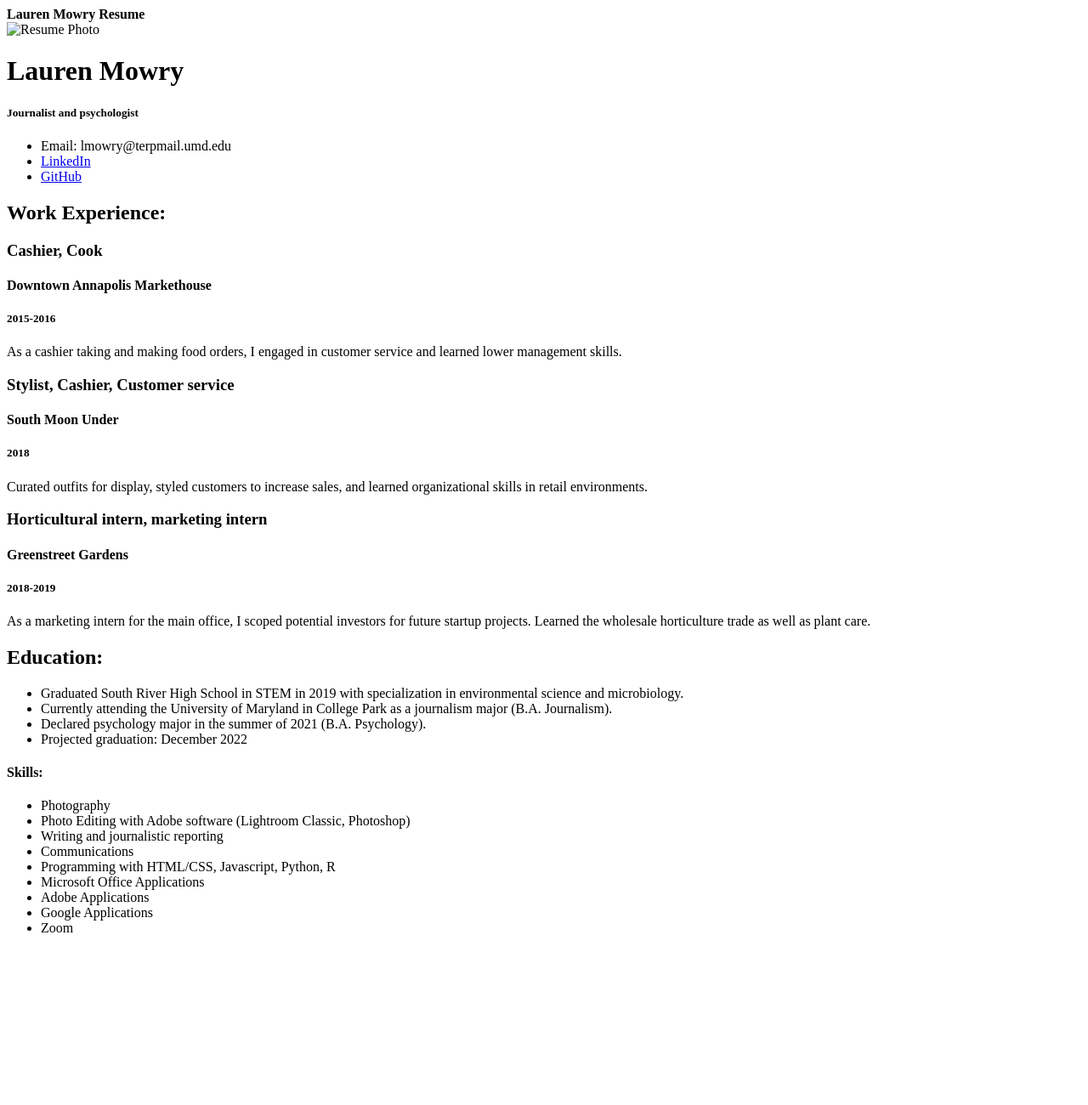
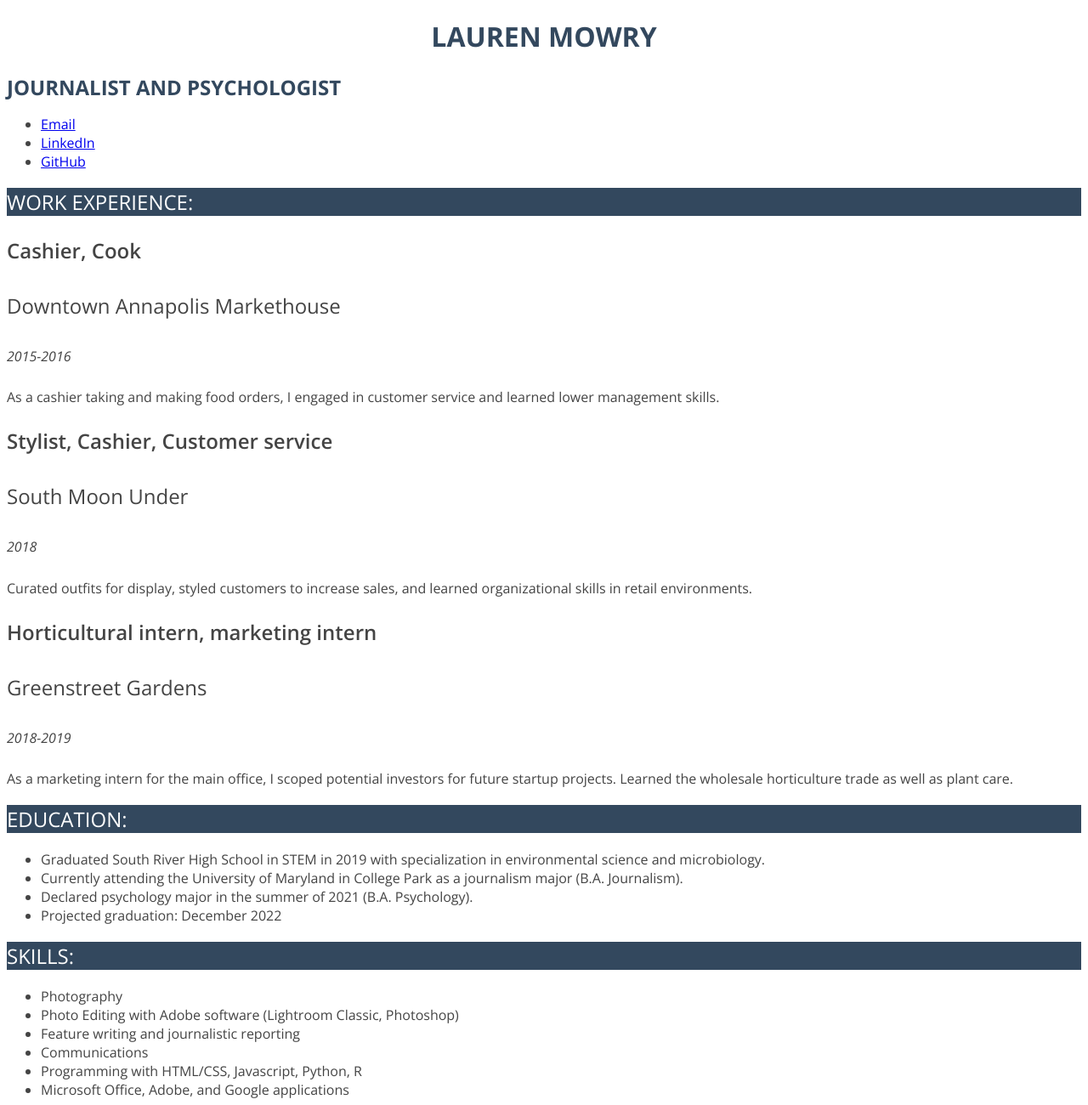
Before and after one commit to laurenmowry/mowry-lauren-jour352, a plain HTML site: page resume/index.html in a window 1280 px wide. Shown: the whole page at 85% size. Before the commit the page ends 1143 px from the top, so only its background shows below. Drawn offline with nearby package versions, Linux system fonts and the light colour scheme.

Commit message:
Add files via upload
external stylesheet

```diff
--- a/resume/index.html
+++ b/resume/index.html
@@ -1,16 +1,21 @@
 <!DOCTYPE HTML>
 <html lang="en">
-<head href="resumestlye.css" alt='stylesheet'>
-  <title>index.html</title>
+<head>
+  <link href="resumestyle.css" rel='stylesheet' type="text/css">
+  <link rel="preconnect" href="https://fonts.gstatic.com">
+  <link href="https://fonts.googleapis.com/css2?family=Open+Sans:ital,wght@0,300;0,400;0,600;0,700;0,800;1,300;1,400;1,600;1,700;1,800&display=swap" rel="stylesheet">
+  <title>Lauren Mowry Resume</title>
 </head>
-  <body> <!-- I built this myself-->
-    <strong>Lauren Mowry Resume</strong>
+
+  <body> <!-- I built this myself!-->
+    <h1>Lauren Mowry</h1>
+    <strong>Journalist and Psychologist</strong>
     <br>
-    <img src="Resumephoto.jpeg" alt="Resume Photo" width= 300px>
-    <h1>Lauren Mowry</h1>
-    <h5>Journalist and psychologist</h5>
+  <!--  <img src="Resumephoto.jpeg" alt="Resume Photo" width= 300px> -->
+
+
     <ul>
-      <li>Email: lmowry@terpmail.umd.edu</li>
+      <li><a href="mailto:lmowry@terpmail.umd.edu">Email</li>
       <li><a href="https://www.linkedin.com/in/lauren-mowry-3a0ba91a4/" alt="LinkedIn Profile">LinkedIn</a></li>
       <li><a href="https://github.com/laurenmowry" alt="GitHub Profile">GitHub</a></li>
     </ul>
@@ -37,18 +42,14 @@
         <li>Projected graduation: December 2022</li>
         </ul>
 
-    <h4>Skills:</h4>
+    <h2>Skills:</h2>
     <ul>
       <li>Photography</li>
       <li>Photo Editing with Adobe software (Lightroom Classic, Photoshop)</li>
-      <li>Writing and journalistic reporting</li>
+      <li>Feature writing and journalistic reporting</li>
       <li>Communications</li>
       <li>Programming with HTML/CSS, Javascript, Python, R</li>
-      <li>Microsoft Office Applications</li>
-      <li>Adobe Applications</li>
-      <li>Google Applications</li>
-      <li>Zoom</li>
-
+      <li>Microsoft Office, Adobe, and Google applications</li>
     </ul>
     <br>
 
--- a/resume/resumestyle.css
+++ b/resume/resumestyle.css
@@ -1,5 +1,50 @@
+/*styles for my resume */
+body{
+  font-family: 'Open Sans', Arial, sans-serif;
+  color: #444;
+  font-size: 1em;
+  font-weight: 400;
+}
+/* bolded heading style */
 h1{
-  font-size: 36px;
-  color: #33485e;
+  color:#33485e;
+  text-transform: uppercase;
+  text-align:center;
+}
 
+strong{
+  color:#33485e;
+  text-transform: uppercase;
+  font-size: 1.5em;
 }
+
+/* Section banners */
+h2{
+  color:#FFFFFF;
+  background-color: #33485e;
+  font-size: 1.5em;
+  text-transform: uppercase;
+  font-weight: 400;
+}
+
+/*Section style */
+
+h3{
+  font-weight: 600;
+  font-size: 1.5em;
+}
+
+h4{
+  font-weight: 400;
+  font-size: 1.5em;
+}
+
+h5{
+  font-weight: 400;
+  font-size: 1em;
+  font-style:italic;
+}
+
+li{
+  font-size: 1em;
+}
```
